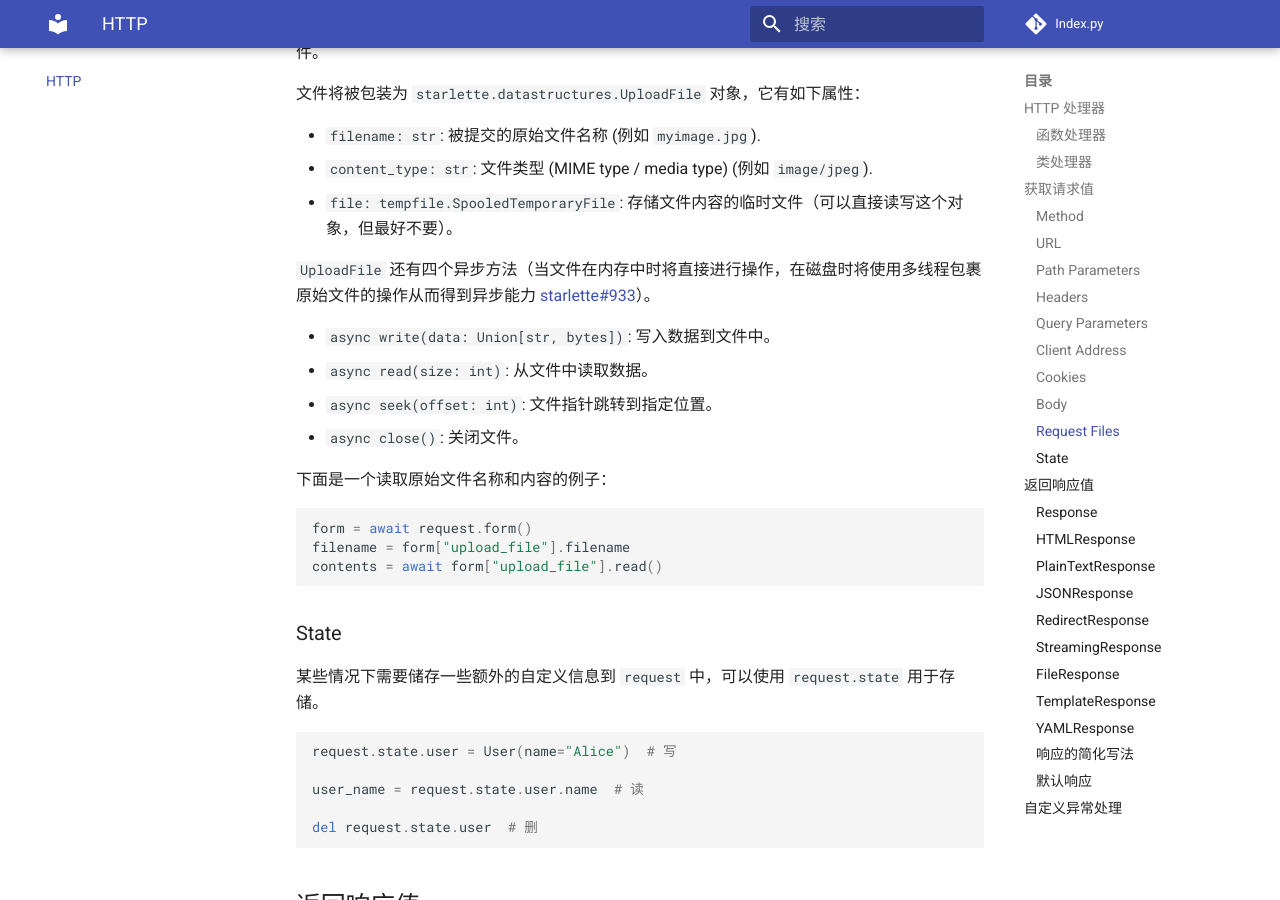
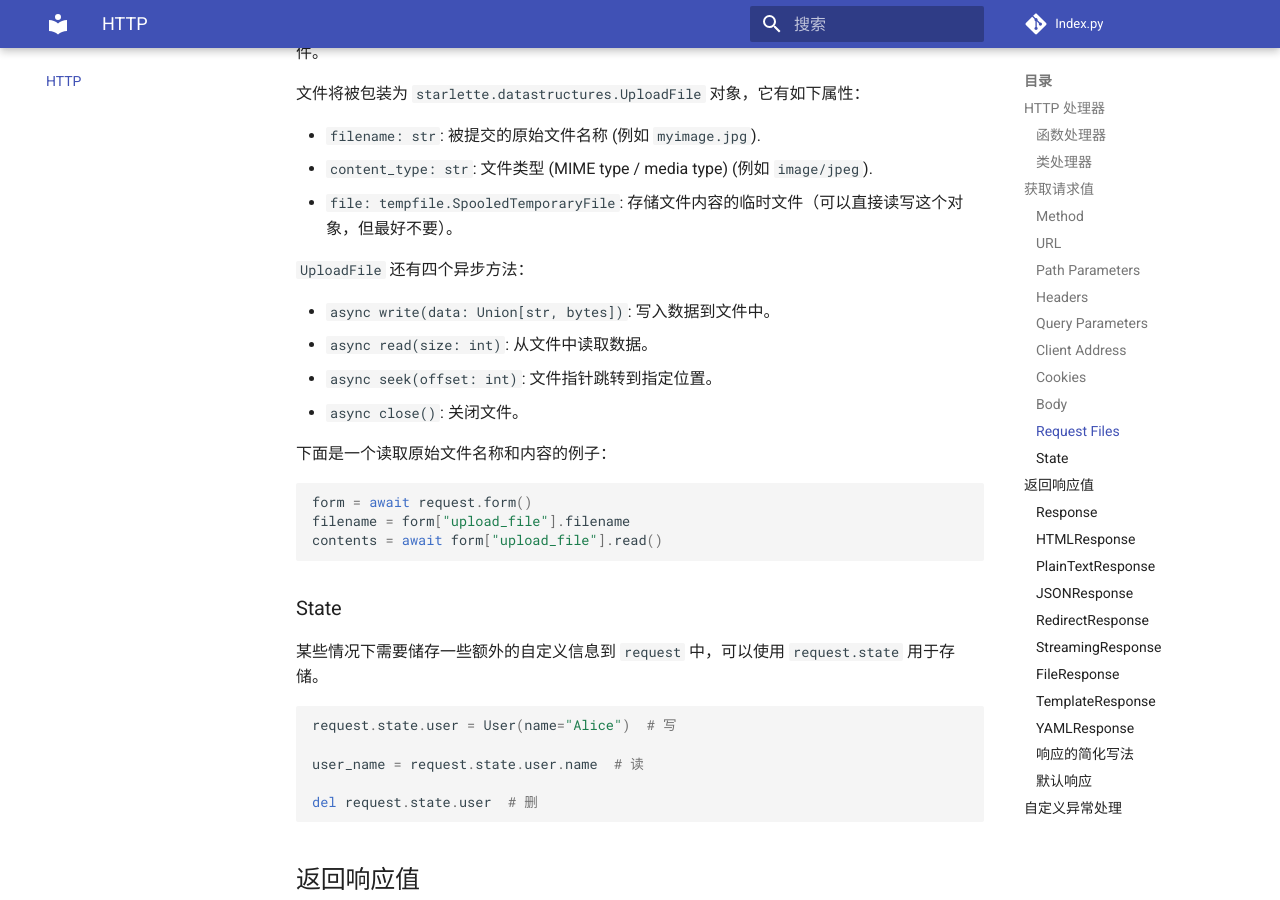
Before and after one commit to abersheeran/kui, an MkDocs documentation site: the page built from docs/http.md, in a window 1280 px wide and 900 px high, scrolled down 3484 px. Built offline with MkDocs 1.6.1 and Material for MkDocs 9.7.7, drawn with Linux system fonts in a browser that asks for light colours; comment, search, counter and statistics services are not loaded.

Commit message:
Update docs

```diff
--- a/docs/http.md
+++ b/docs/http.md
@@ -148,7 +148,7 @@ async def post(request):
 * `content_type: str`: 文件类型 (MIME type / media type) (例如 `image/jpeg`).
 * `file: tempfile.SpooledTemporaryFile`: 存储文件内容的临时文件（可以直接读写这个对象，但最好不要）。
 
-`UploadFile` 还有四个异步方法（当文件在内存中时将直接进行操作，在磁盘时将使用多线程包裹原始文件的操作从而得到异步能力 [starlette#933](https://github.com/encode/starlette/pull/933)）。
+`UploadFile` 还有四个异步方法：
 
 * `async write(data: Union[str, bytes])`: 写入数据到文件中。
 * `async read(size: int)`: 从文件中读取数据。
```
